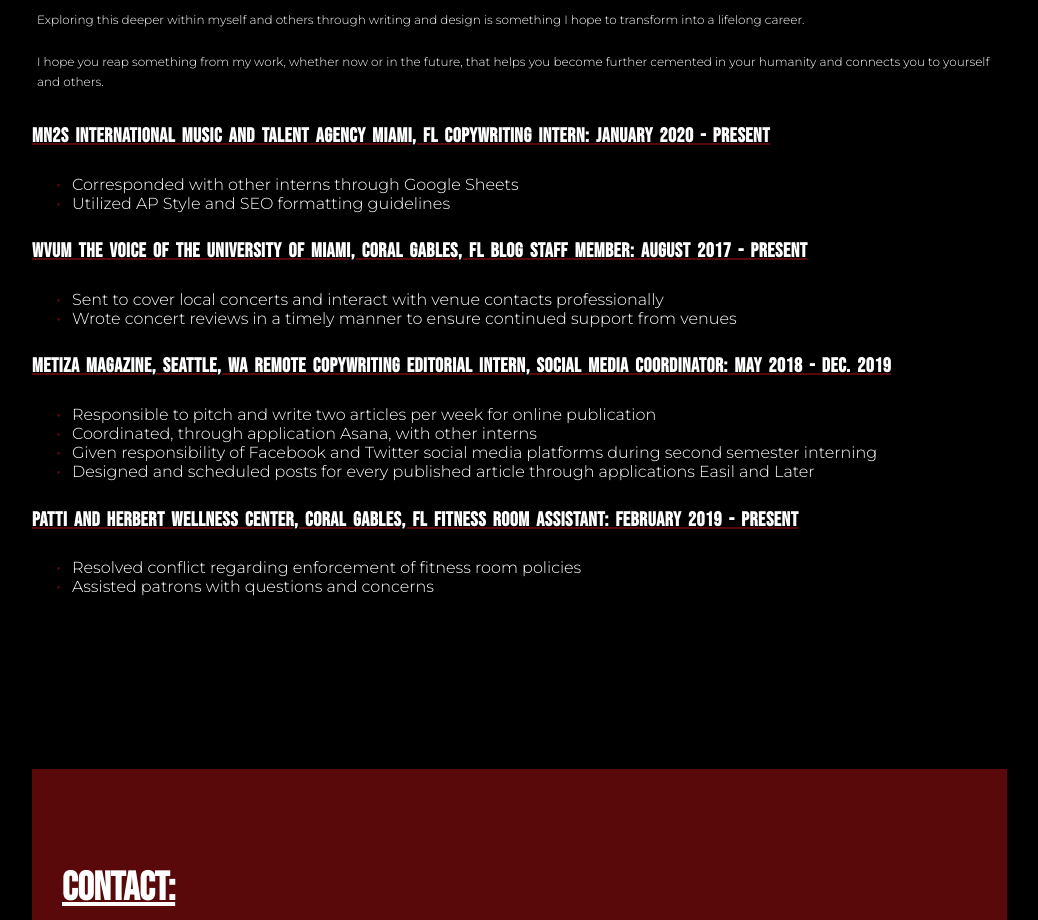
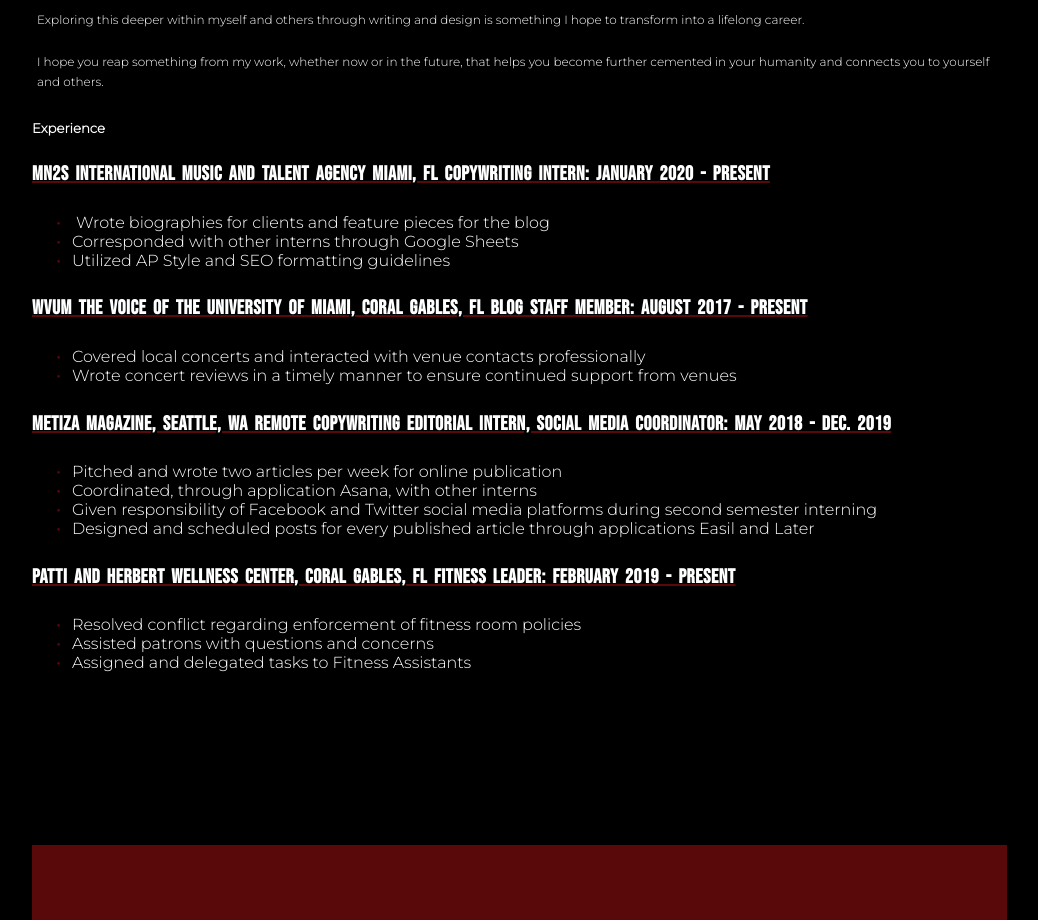
Before and after one commit to svbraddock/svbraddock.github.io, a plain HTML site: page about.html in a window 1280 px wide. Shown: the part 1440-2360 px from the top of the page, without its empty margins (128-1166 px from the left). Drawn offline with Linux system fonts and the light colour scheme.

Commit message:
Update about.html

```diff
--- a/about.html
+++ b/about.html
@@ -29,30 +29,33 @@
 	<p> Music, physical and emotional wellness and self-exploration all serve as avenues of deeping our personal and shared adventures.</p>
 	<p>Exploring this deeper within myself and others through writing and design is something I hope to transform into a lifelong career.</p>
 	<p>I hope you reap something from my work, whether now or in the future, that helps you become further cemented in your humanity and connects you to yourself and others.</p>
+
+	<h5>Experience</h5>
 	<h4>MN2S International Music and Talent Agency Miami, FL Copywriting Intern: January 2020 - Present</h4>
 	<ul>
-  <ligned to write biographies for clients and feature pieces for the blog</li>
+  <li> Wrote biographies for clients and feature pieces for the blog</li>
   <li>Corresponded with other interns through Google Sheets</li>
   <li>Utilized AP Style and SEO formatting guidelines</li>
 </ul>
 
 <h4>WVUM The Voice of the University of Miami, Coral Gables, FL Blog Staff Member: August 2017 - Present</h4>
 <ul>
-  <li>Sent to cover local concerts and interact with venue contacts professionally</li>
+  <li>Covered local concerts and interacted with venue contacts professionally</li>
  <li>Wrote concert reviews in a timely manner to ensure continued support from venues</li>
 </ul>
 
 <h4>Metiza Magazine, Seattle, WA Remote Copywriting Editorial Intern, Social Media Coordinator: May 2018 - Dec. 2019</h4>
 <ul>
-  <li>Responsible to pitch and write two articles per week for online publication</li>
-<li>Coordinated, through application Asana, with other interns</li>
+  <li>Pitched and wrote two articles per week for online publication </li>
+<li>Coordinated, through application Asana, with other interns </li>
 <li>Given responsibility of Facebook and Twitter social media platforms during second semester interning</li>
 <li>Designed and scheduled posts for every published article through applications Easil and Later</li>
 </ul>
-<h4>Patti and Herbert Wellness Center, Coral Gables, FL Fitness Room Assistant: February 2019 - Present</h4>
+<h4>Patti and Herbert Wellness Center, Coral Gables, FL Fitness Leader: February 2019 - Present</h4>
 <ul>
 <li>Resolved conflict regarding enforcement of fitness room policies</li>
 <li>Assisted patrons with questions and concerns</li>
+<li>Assigned and delegated tasks to Fitness Assistants </li>
 </ul>
 
 	<footer>
```
